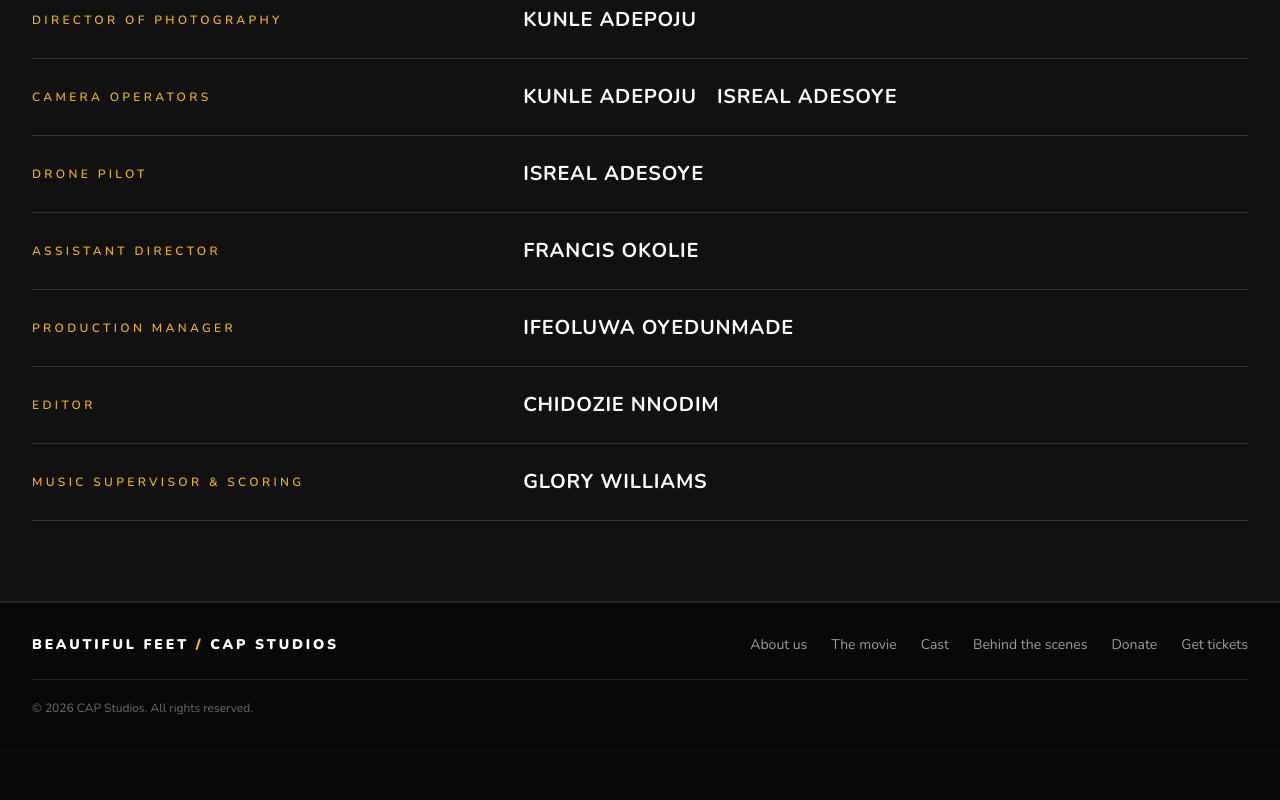
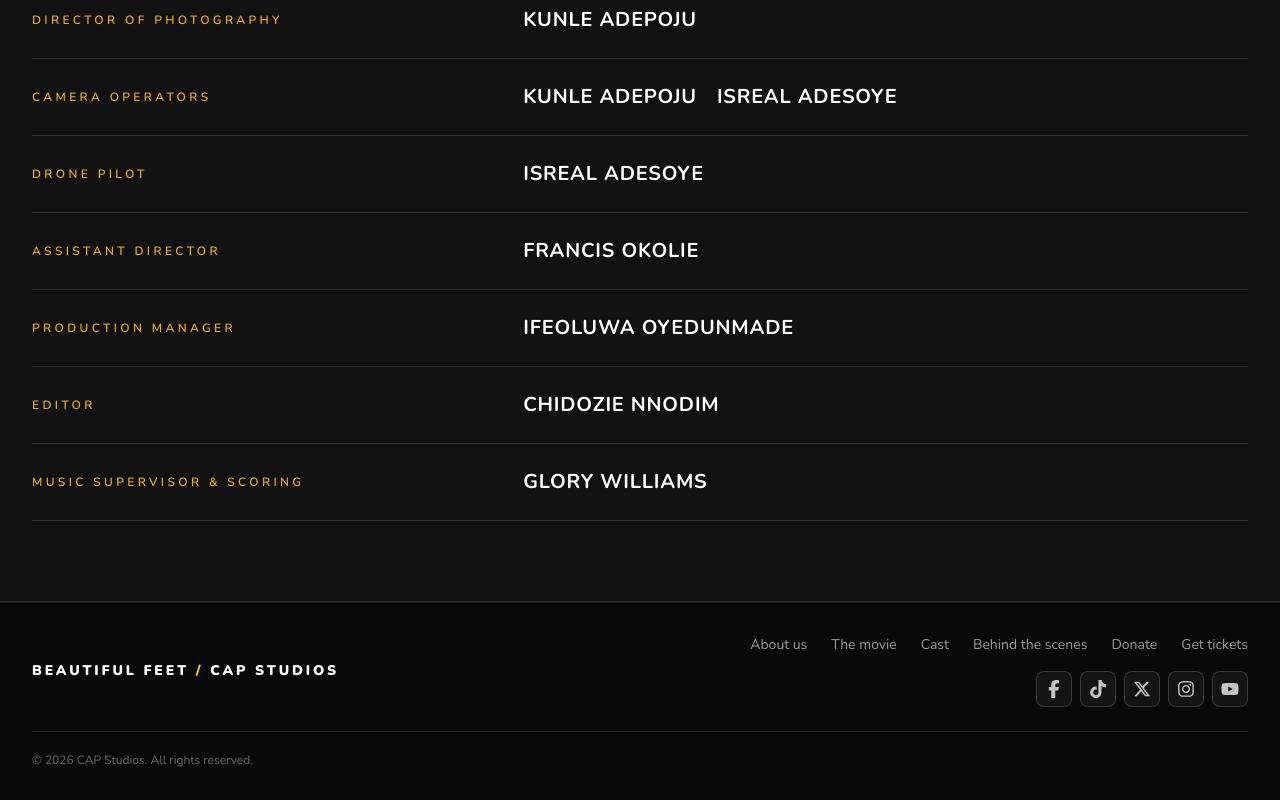
Before and after one commit to stevecashworks/beautifulfeetmovie, a Next.js app: page /bts in a window 1280 px wide. Shown: the part 5682-6482 px from the top of the page. Before the commit the page ends 6430 px from the top, so only its background shows below. Built offline with nearby package versions, Linux system fonts and the light colour scheme.

Commit message:
socials were added

```diff
--- a/app/page.jsx
+++ b/app/page.jsx
@@ -164,9 +164,9 @@ intro:"Actor and television veteran; known for The Figurine and Slum King."},
             },
             {
               name: "Opadele Joseph",
-              intro: "Actor, filmmaker, drama minister, and theatre practitioner with over two decades of experience in stage performance, teaching, and film production. His notable film and stage credits include Land of Fury, Shackles, Tales of Sharon, and The Plan.",
+              intro: "Actor, filmmaker, drama minister, and theatre practitioner with over two decades of experience in stage performance, teaching, and film production. His notable film and stage credits include Land of Fury, Shackles, Tales of Sharon, and The Plan",
               image: "https://beautifulfeetmovie.com/wp-content/uploads/2026/09/opadelejoseph.jpeg",
-            },
+           },
             {
               name: "Moromoluwatiketike Abolaji-Adeola",
               intro: " Actor, voice artist, event compere, and Christian content creator. Known for her engaging digital storytelling and screen performances. Her film credits include: The Corridor, The JAR, 30 Pieces",
--- a/components/footer.jsx
+++ b/components/footer.jsx
@@ -2,6 +2,8 @@
 
 import Link from "next/link";
 import { useEffect, useState } from "react";
+
+import SocialLinks from "@/components/social-links";
 
 const footerLinks = [
   { label: "About us", href: "/#aboutUs" },
@@ -27,13 +29,17 @@ export default function Footer() {
             Beautiful Feet <span className="text-yellow-400">/</span> CAP Studios
           </Link>
 
-          <nav aria-label="Footer navigation" className="flex flex-wrap gap-x-6 gap-y-3 text-sm text-white/60">
+          <div className="flex flex-col items-start gap-4 sm:items-end">
+            <nav aria-label="Footer navigation" className="flex flex-wrap gap-x-6 gap-y-3 text-sm text-white/60 sm:justify-end">
               {footerLinks.map((link) => (
                 <Link key={link.label} href={link.href} className="transition hover:text-yellow-300">
                   {link.label}
                 </Link>
               ))}
             </nav>
+
+            <SocialLinks className="flex items-center gap-2" />
+          </div>
         </div>
 
         <p className="mt-6 border-t border-white/10 pt-5 text-xs text-white/40">
--- a/components/header.jsx
+++ b/components/header.jsx
@@ -6,6 +6,7 @@ import { useEffect, useState } from "react";
 import { FiMenu, FiX } from "react-icons/fi";
 import { LuTicket } from "react-icons/lu";
 
+import SocialLinks from "@/components/social-links";
 import logo from "@/public/assets/beautiful feet logo resized.jpg";
 
 const links = [
@@ -78,6 +79,8 @@ const Header = () => {
           </button>
         </div>
 
+        <SocialLinks className="flex items-center justify-end gap-2 pb-2" />
+
         {menuOpen && (
           <div className="mt-3 border border-white/10 bg-black/65 p-4 shadow-[0_30px_70px_rgba(0,0,0,0.6)] backdrop-blur-xl md:hidden">
             <nav className="flex flex-col gap-4 text-sm font-medium text-white/90">
--- /dev/null
+++ b/components/social-links.jsx
@@ -0,0 +1,35 @@
+import {
+  FaFacebookF,
+  FaInstagram,
+  FaTiktok,
+  FaXTwitter,
+  FaYoutube,
+} from "react-icons/fa6";
+
+const socialLinks = [
+  { label: "Facebook", href: "https://web.facebook.com/profile.php?id=61594958160681", Icon: FaFacebookF },
+  { label: "TikTok", href: "https://www.tiktok.com/@beautifulfeetmovie", Icon: FaTiktok },
+  { label: "X", href: "https://x.com/beautifulfeetmo", Icon: FaXTwitter },
+  { label: "Instagram", href: "https://www.instagram.com/beautifulfeetmovie/", Icon: FaInstagram },
+  { label: "YouTube", href: "https://www.youtube.com/@Beautifulfeetmovie", Icon: FaYoutube },
+];
+
+export default function SocialLinks({ className = "" }) {
+  return (
+    <nav aria-label="Social media" className={className}>
+      {socialLinks.map(({ label, href, Icon }) => (
+        <a
+          key={label}
+          href={href}
+          target="_blank"
+          rel="noopener noreferrer"
+          aria-label={`Beautiful Feet on ${label}`}
+          title={label}
+          className="inline-flex h-9 w-9 rounded-[8px] items-center justify-center border border-white/15 bg-white/5 text-white/75 transition hover:border-yellow-400/60 hover:bg-yellow-500/10 hover:text-yellow-300 focus-visible:outline-2 focus-visible:outline-offset-2 focus-visible:outline-yellow-400"
+        >
+          <Icon aria-hidden="true" size={18} />
+        </a>
+      ))}
+    </nav>
+  );
+}
```
Lines whose indentation alone changed are shown as unchanged.
